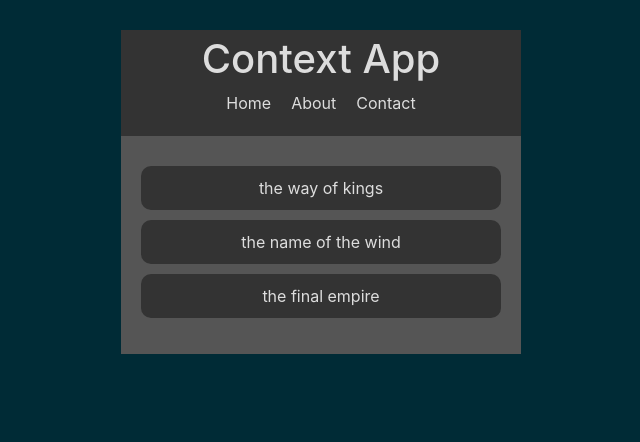
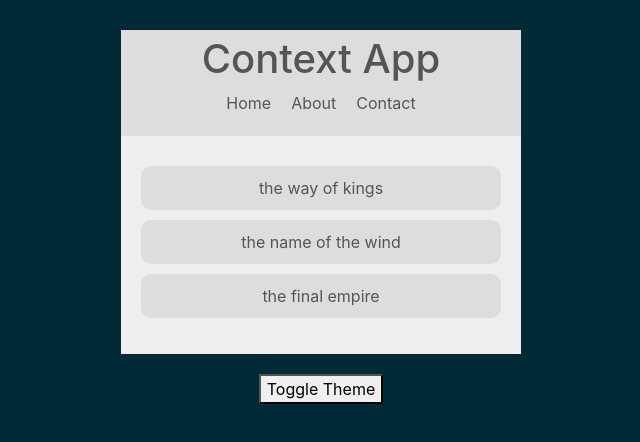
Before and after one commit to yogeshdatir/React-Notes-and-Collections, a React (Create React App) app in the folder Context API and Hooks/contextapp/: page / in a window 1280 px wide. Shown: the top 442 px of the page, without its empty margins (319-959 px from the left). Built offline with nearby package versions, Linux system fonts and the light colour scheme.

Commit message:
Updating the state using ContextAPI

```diff
--- a/Context API and Hooks/contextapp/src/App.js
+++ b/Context API and Hooks/contextapp/src/App.js
@@ -2,6 +2,7 @@
 import Navbar from './components/Navbar'
 import Booklist from './components/Booklist';
 import ThemeContextProvider from './contexts/ThemeContext';
+import ThemeToggle from './components/ThemeToggle';
 
 function App() {
   return (
@@ -9,6 +10,7 @@
       <ThemeContextProvider>
         <Navbar />
         <Booklist />
+        <ThemeToggle />
       </ThemeContextProvider>
     </div>
   );
--- /dev/null
+++ b/Context API and Hooks/contextapp/src/components/ThemeToggle.js
@@ -0,0 +1,14 @@
+import React, { Component } from 'react'
+import { ThemeContext } from '../contexts/ThemeContext'
+
+export default class ThemeToggle extends Component {
+    static contextType = ThemeContext
+
+    render() {
+        const { toggleTheme } = this.context
+
+        return (
+            <button onClick={toggleTheme}>Toggle Theme</button>
+        )
+    }
+}
--- a/Context API and Hooks/contextapp/src/contexts/ThemeContext.js
+++ b/Context API and Hooks/contextapp/src/contexts/ThemeContext.js
@@ -4,14 +4,19 @@
 
 export default class ThemeContextProvider extends Component {
     state = {
-        isLightTheme: false,
+        isLightTheme: true,
         light: { syntax: '#555', ui: '#ddd', bg: '#eee' },
         dark: { syntax: '#ddd', ui: '#333', bg: '#555' }
     }
+
+    toggleTheme = () => {
+        this.setState({ isLightTheme: !this.state.isLightTheme })
+    }
+
     render() {
         return (
             // We are using children props here. The value from the ThemeContext.Provider will be available to all its childrens.
-            <ThemeContext.Provider value={{...this.state}}>
+            <ThemeContext.Provider value={{...this.state, toggleTheme: this.toggleTheme}}>
                 {this.props.children}
             </ThemeContext.Provider>
         )
```
Also changed, not shown: 1 other file (tests, documents, lock files or other folders).
